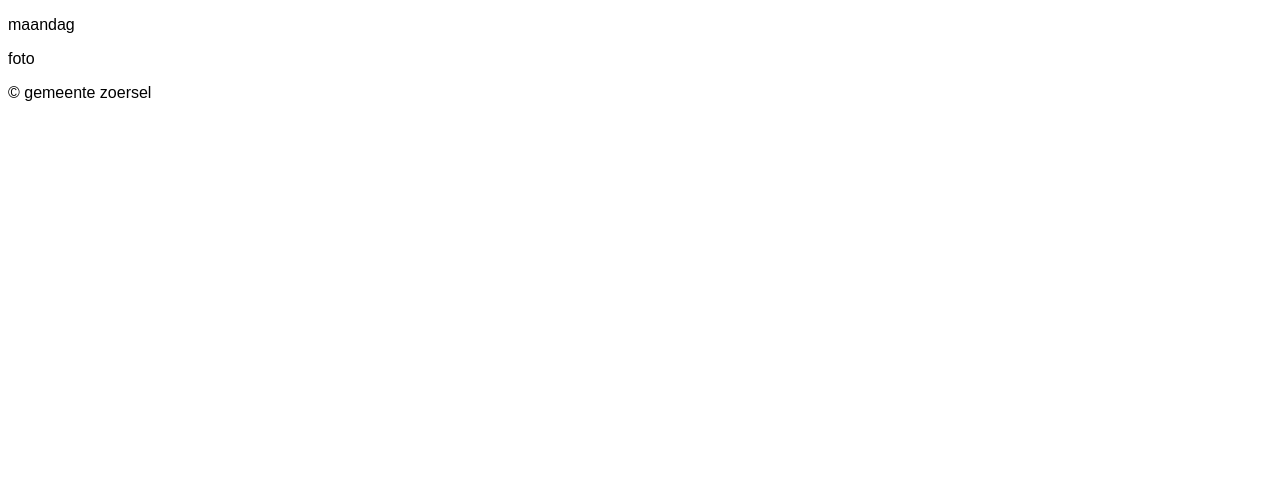
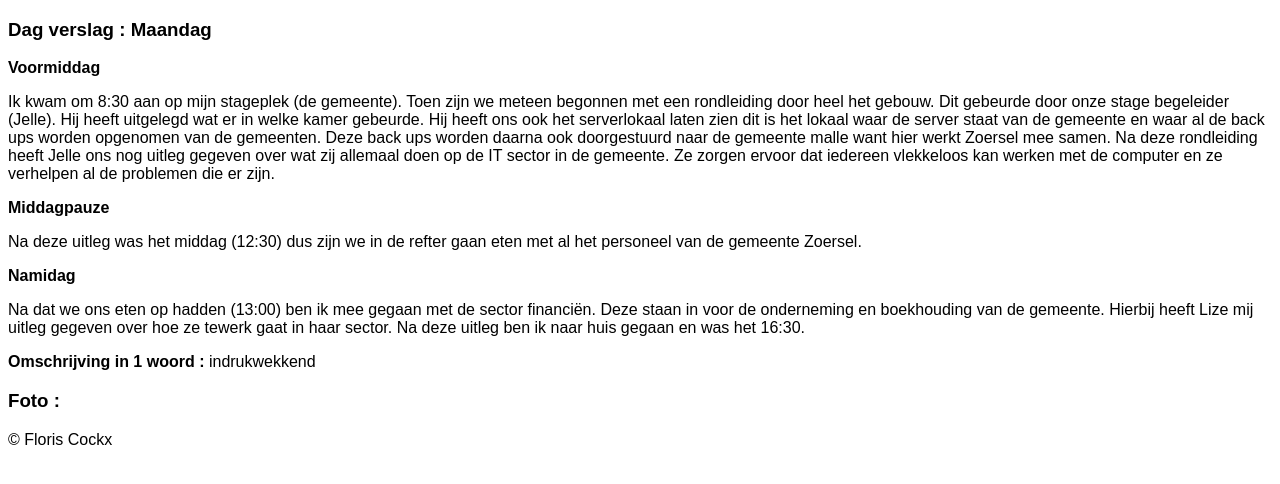
Before and after one commit to FlorisC-immalle/FlorisC-immalle.github.io, a plain HTML site: page DAGVERSLAGENFlorisCockx/verslag1.html in a window 1280 px wide. Drawn offline with Linux system fonts and the light colour scheme.

Commit message:
dag verslag Maandag

```diff
--- a/DAGVERSLAGENFlorisCockx/verslag1.html
+++ b/DAGVERSLAGENFlorisCockx/verslag1.html
@@ -12,12 +12,31 @@
     </header>
     <article>
         <section>
-            <p>maandag</p>
-            <p>foto</p>
+            <h1>Dag verslag : Maandag </h1>
+            <p><b>Voormiddag</b></p>
+            <p>Ik kwam om 8:30 aan op mijn stageplek (de gemeente). Toen zijn we meteen begonnen
+                met een rondleiding door heel het gebouw. Dit gebeurde door onze stage begeleider
+                (Jelle). Hij heeft uitgelegd wat er in welke kamer gebeurde. Hij heeft ons ook het
+                serverlokaal laten zien dit is het lokaal waar de server staat van de gemeente en
+                waar al de back ups worden opgenomen van de gemeenten. Deze back ups worden daarna
+                ook doorgestuurd naar de gemeente malle want hier werkt Zoersel mee samen. Na deze
+                rondleiding heeft Jelle ons nog uitleg gegeven over wat zij allemaal doen op de IT
+                sector in de gemeente. Ze zorgen ervoor dat iedereen vlekkeloos kan werken met de
+                computer en ze verhelpen al de problemen die er zijn. </p>
+            <p><b>Middagpauze</b></p>
+            <p>Na deze uitleg was het middag (12:30) dus zijn we in de refter gaan eten met al het
+                personeel van de gemeente Zoersel. </p>
+            <p><b>Namidag</b></p>
+            <p>Na dat we ons eten op hadden (13:00) ben ik mee gegaan met de sector financiën.
+                Deze staan in voor de onderneming en boekhouding van de gemeente. Hierbij heeft
+                Lize mij uitleg gegeven over hoe ze tewerk gaat in haar sector. Na deze uitleg
+                ben ik naar huis gegaan en was het 16:30.</p>
+            <p><b>Omschrijving in 1 woord : </b>indrukwekkend</p>
+            <h1>Foto :</h1>
         </section>
     </article>
     <footer>
-        <p>&copy gemeente zoersel</p>
+        <p>&copy Floris Cockx</p>
     </footer>
 </body>
 </html>
```
Also changed, not shown: DAGVERSLAGENFlorisCockx/index.html (+1 -2 lines), DAGVERSLAGENFlorisCockx/verslag2.html (+2 -2 lines), DAGVERSLAGENFlorisCockx/verslag3.html (+2 -2 lines), DAGVERSLAGENFlorisCockx/verslag4.html (+2 -2 lines), DAGVERSLAGENFlorisCockx/verslag5.html (+2 -2 lines).
